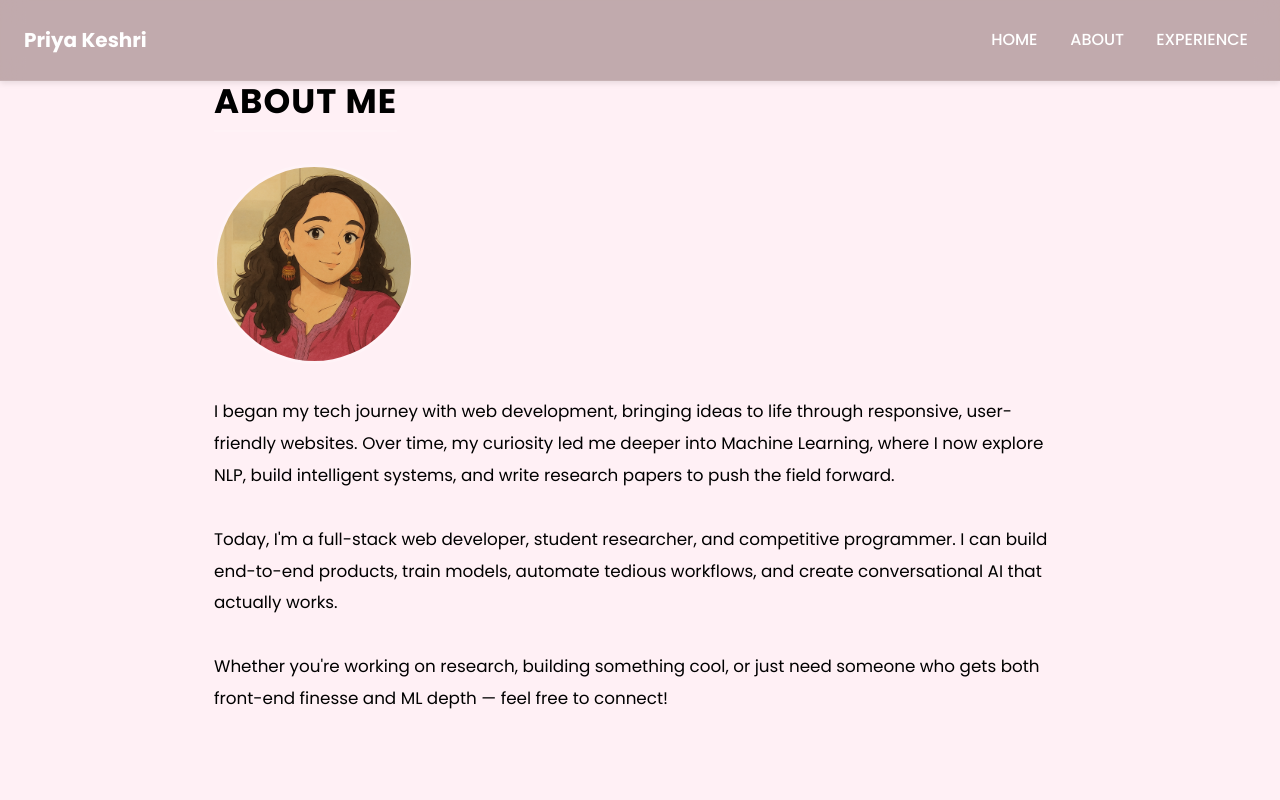
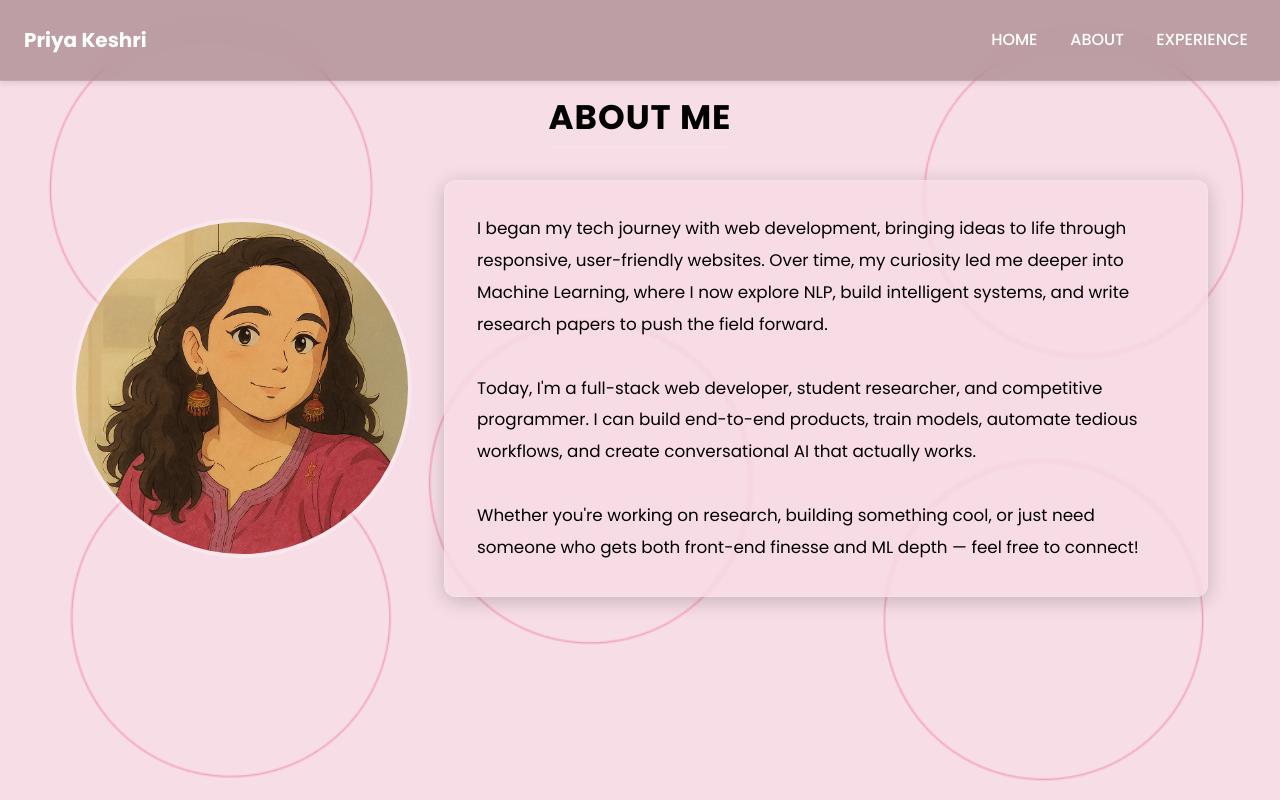
Before and after one commit to pri2k/Portfolio, a React (Create React App) app: page /about in a window 1280 px wide. Built offline with nearby package versions, Linux system fonts and the light colour scheme.

Commit message:
style: improved about page layout and added background to the entire website

```diff
--- a/src/index.css
+++ b/src/index.css
@@ -5,6 +5,13 @@ body {
     sans-serif;
   -webkit-font-smoothing: antialiased;
   -moz-osx-font-smoothing: grayscale;
+
+  background-image: url('images/background.png');
+  background-size: cover;
+  background-repeat: no-repeat;
+  background-position: center;
+  background-attachment: fixed;
+  color: white;
 }
 
 code {
--- a/src/pages/About.jsx
+++ b/src/pages/About.jsx
@@ -1,5 +1,5 @@
 import React from 'react';
-import { Container, Typography, Box, Grid, Avatar } from '@mui/material';
+import { Container, Typography, Box, Avatar, Card } from '@mui/material';
 
 const About = () => {
   return (
@@ -11,8 +11,13 @@ const About = () => {
         alignItems: "center",
       }}
     >
-      <Container maxWidth="md" sx={{ py: { xs: 8, md: 10 } }}>
-        {/* Section Heading */}
+      <Container maxWidth="xxl"
+        sx={{
+              // bgcolor: "red",
+              pt: { xs: 10, sm: 12, md: 15, lg: 12, xl: 10 },
+              pb: { xs: 10, md: 15 },
+            }}>
+        <Box sx={{ display: 'flex', justifyContent: 'center' }}>
           <Typography
             variant="h4"
             gutterBottom
@@ -28,28 +33,58 @@ const About = () => {
           >
             About Me
           </Typography>
+        </Box>
 
-        {/* Grid Layout: Image + Text */}
-        <Grid container spacing={4} alignItems="center">
-          {/* Left - Circular Image */}
-          <Grid item xs={12} md={4}>
+
+        <Box
+          sx={{
+            px: { xs: 2, sm: 4, md: 6 }, // horizontal padding
+            display: "flex",
+            flexDirection: { xs: "column", md: "row" },
+            gap: 4,
+            alignItems: "center",
+            justifyContent: "center",
+          }}
+        >
+          {/* Left - Image */}
+          <Box
+            sx={{
+              display: 'flex',
+              alignItems: 'center',
+              justifyContent: 'center',
+            }}
+          >
             <Avatar
-              src="priya.png"
+              src="/priya.png"
               alt="Priya Keshri"
               sx={{
-                width: { xs: 150, md: 200 },
-                height: { xs: 150, md: 200 },
-                border: "3px solid rgba(255,255,255,0.2)",
-                mx: "auto",
+                width: { xs: 220, md: 300, lg: 340 },
+                height: { xs: 220, md: 300, lg: 340 },
+                border: "4px solid rgba(255,255,255,0.3)",
               }}
             />
-          </Grid>
 
-          {/* Right - Description */}
-          <Grid item xs={12} md={8}>
+          </Box>
+
+          {/* Right - Text Card */}
+          <Card
+            sx={{
+              flex: 1,
+              bgcolor: "rgba(247, 221, 230, 0.6)",
+              backdropFilter: "blur(2px)",
+              p: { xs: 2, md: 4 },
+              borderRadius: 3,
+              boxShadow: "0 4px 20px rgba(0,0,0,0.2)",
+              border: "1px solid rgba(255,255,255,0.1)",
+            }}
+          >
             <Typography
               variant="body1"
-              sx={{ color: "gray.300", lineHeight: 1.9, fontSize: "1.05rem" }}
+              sx={{
+                color: "gray.300",
+                lineHeight: 1.9,
+                fontSize: "1.05rem",
+              }}
             >
               I began my tech journey with web development, bringing ideas to life through responsive, user-friendly websites. Over time, my curiosity led me deeper into Machine Learning, where I now explore NLP, build intelligent systems, and write research papers to push the field forward.
               <br /><br />
@@ -57,8 +92,9 @@ const About = () => {
               <br /><br />
               Whether you're working on research, building something cool, or just need someone who gets both front-end finesse and ML depth — feel free to connect!
             </Typography>
-          </Grid>
-        </Grid>
+          </Card>
+        </Box>
+
       </Container>
     </Box>
   );
--- a/src/theme.js
+++ b/src/theme.js
@@ -2,11 +2,21 @@
 import { createTheme } from '@mui/material/styles';
 
 const theme = createTheme({
+  breakpoints: {
+    values: {
+      xs: 0,
+      sm: 600,
+      md: 900,
+      lg: 1200,
+      xl: 1536,
+      xxl: 1800,
+    },
+  },
   typography: {
     fontFamily: 'Poppins, sans-serif',
   },
   palette: {
-    mode: 'light', // or 'dark'
+    mode: 'light',
     primary: {
       main: '#D81B60',
     },
@@ -14,7 +24,7 @@ const theme = createTheme({
       main: '#1E88E5',
     },
     background: {
-      default: '#FFF0F5', // baby pink
+      default: '#f7dde6', // baby pink
     },
     text: {
       primary: '#000000',
```
Also changed, not shown: src/images/background.png (added). Lines whose indentation alone changed are shown as unchanged.
